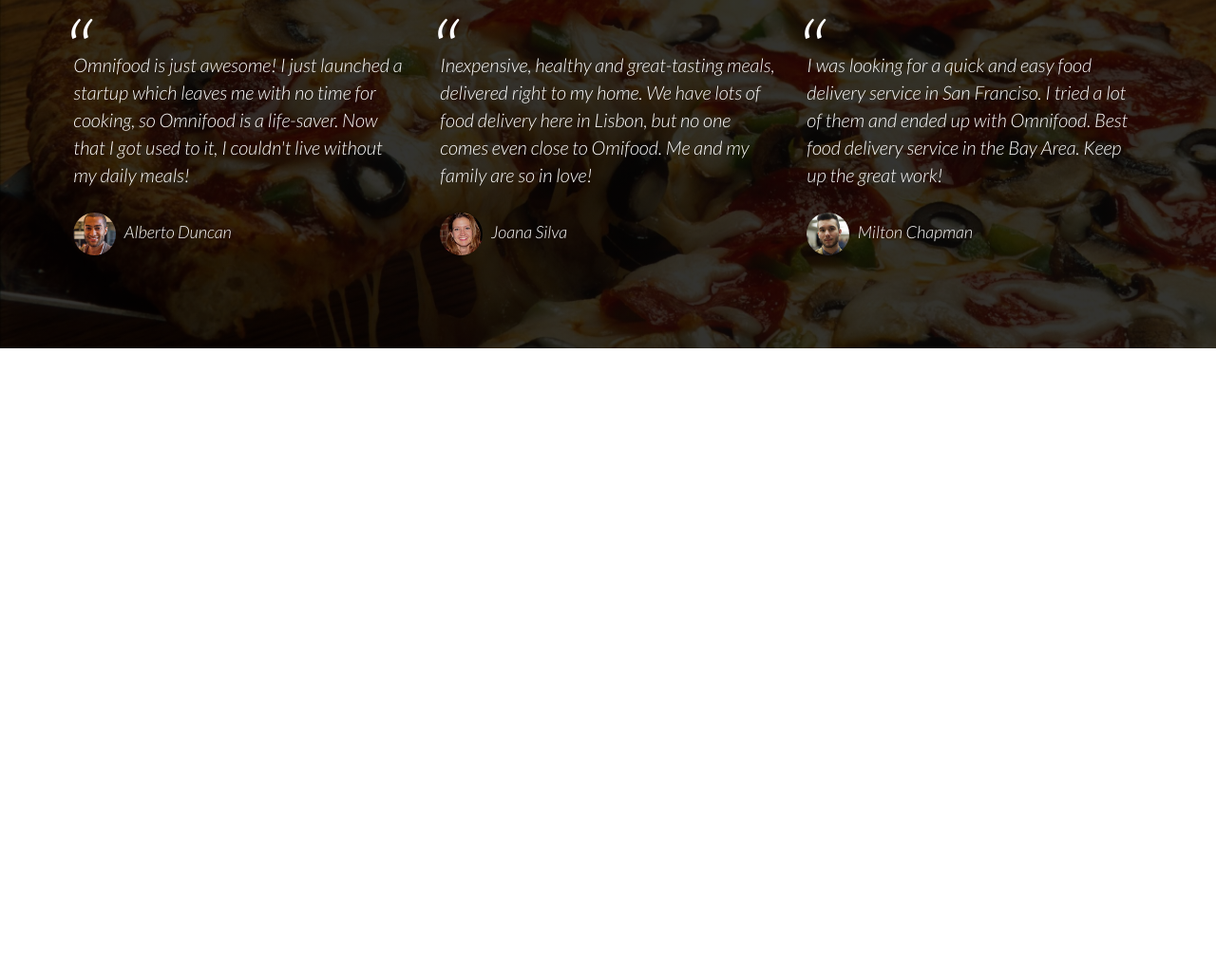
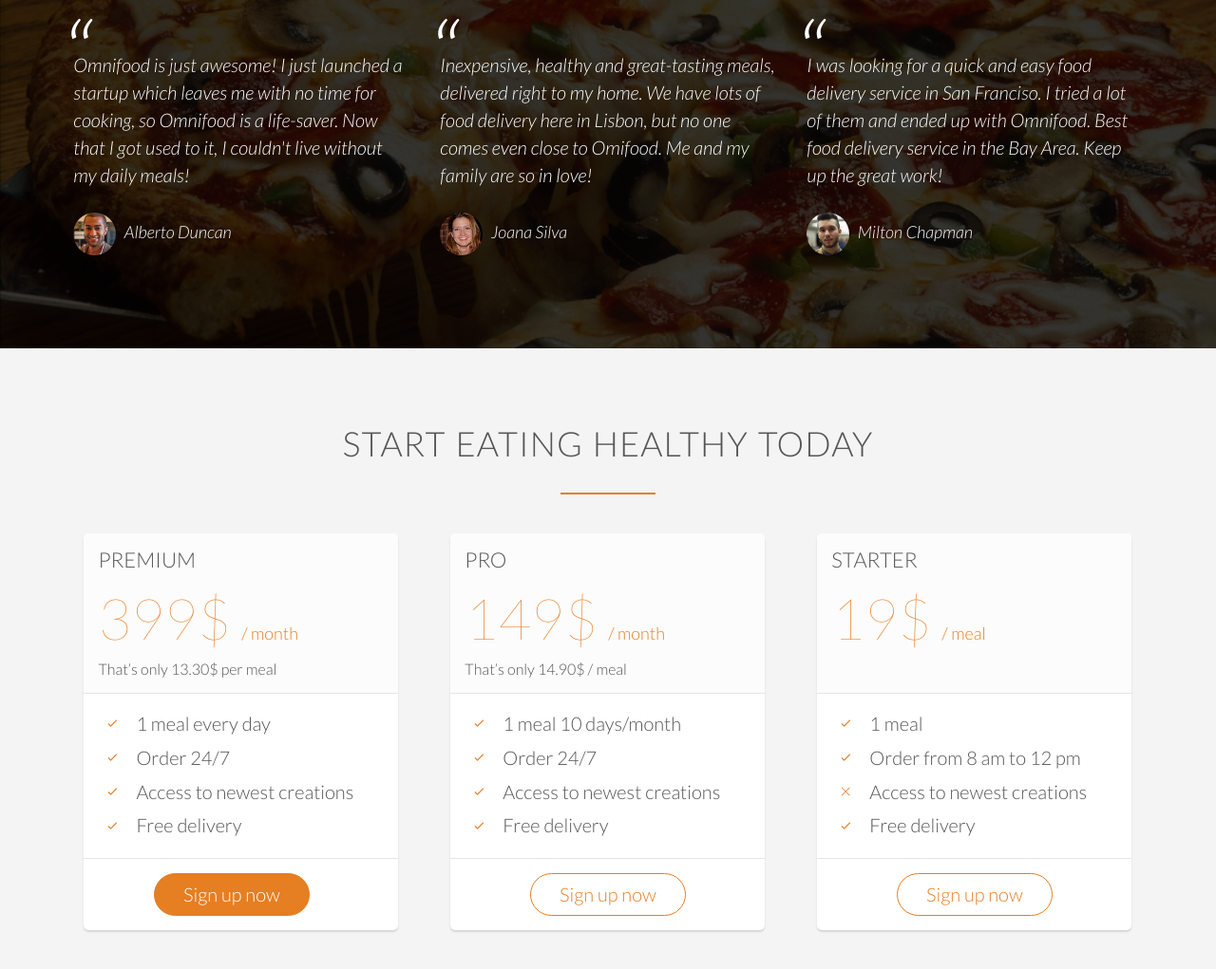
Before and after one commit to parth280197/FoodSite, a plain HTML site: page index.html in a window 1280 px wide. Shown: the part 3462-4483 px from the top of the page at 95% size. Before the commit the page ends 3829 px from the top, so only its background shows below. Drawn offline with Linux system fonts and the light colour scheme; files whose address does not match are found by name.

Commit message:
SignUpAdded

```diff
--- a/index.html
+++ b/index.html
@@ -277,8 +277,89 @@
                 </div>
             </div>
         </section>
+
+        <section class="section-plans">
+            <div class="row">
+                <h2>Start eating healthy today</h2>
+            </div>
+            <div class="row">
+                <div class="col span-1-of-3">
+                    <div class="plan-box">
+                        <div>
+                            <h3>Premium</h3>
+                            <p class="plan-price">399$ <span>/ month</span></p>
+                            <p class="plan-price-meal">That’s only 13.30$ per meal</p>
+                        </div>
+                        <div>
+                            <ul>
+                                <li><i class="ion-ios-checkmark-empty icon-small"></i>1 meal every day</li>
+                                <li><i class="ion-ios-checkmark-empty icon-small"></i>Order 24/7</li>
+                                <li><i class="ion-ios-checkmark-empty icon-small"></i>Access to newest creations</li>
+                                <li><i class="ion-ios-checkmark-empty icon-small"></i>Free delivery</li>
+                            </ul>
+                        </div>
+                        <div>
+                            <a href="#" class="btn btn-full">Sign up now</a>
+                        </div>
+                    </div>
+                </div>
+                <div class="col span-1-of-3">
+                    <div class="plan-box">
+                        <div>
+                            <h3>Pro</h3>
+                            <p class="plan-price">149$ <span>/ month</span></p>
+                            <p class="plan-price-meal">That’s only 14.90$ / meal</p>
+                        </div>
+                        <div>
+                            <ul>
+                                <li><i class="ion-ios-checkmark-empty icon-small"></i>1 meal 10 days/month</li>
+                                <li><i class="ion-ios-checkmark-empty icon-small"></i>Order 24/7</li>
+                                <li><i class="ion-ios-checkmark-empty icon-small"></i>Access to newest creations</li>
+                                <li><i class="ion-ios-checkmark-empty icon-small"></i>Free delivery</li>
+                            </ul>
+                        </div>
+                        <div>
+                            <a href="#" class="btn btn-ghost">Sign up now</a>
+                        </div>
+                    </div>
+                </div>
+                <div class="col span-1-of-3">
+                    <div class="plan-box">
+                        <div>
+                            <h3>Starter</h3>
+                            <p class="plan-price">19$ <span>/ meal</span></p>
+                            <p class="plan-price-meal">&nbsp;</p>
+                        </div>
+                        <div>
+                            <ul>
+                                <li><i class="ion-ios-checkmark-empty icon-small"></i>1 meal</li>
+                                <li><i class="ion-ios-checkmark-empty icon-small"></i>Order from 8 am to 12 pm</li>
+                                <li><i class="ion-ios-close-empty icon-small"></i>Access to newest creations</li>
+                                <li><i class="ion-ios-checkmark-empty icon-small"></i>Free delivery</li>
+                            </ul>
+                        </div>
+                        <div>
+                            <a href="#" class="btn btn-ghost">Sign up now</a>
+                        </div>
+                    </div>
+                </div>
+            </div>
+        </section>
     </body>
 </html>
 <!--
+Section 6: Sign up and pricing plans
+Title:
+Plan 2:
+
+
+
+
+
+Free delivery
+Plan 3:
+
+
+
 
 -->
--- a/resources/css/style.css
+++ b/resources/css/style.css
@@ -357,3 +357,48 @@
     margin-right: 5px;
     vertical-align: middle;
 }
+/*-------------------------------------------------------*/
+/*Sign-up*/
+/*-------------------------------------------------------*/
+.section-plans {
+    background-color: #f4f4f4;
+}
+.plan-box {
+    background-color: #fff;
+    border-radius: 5px;
+    width: 90%;
+    margin-left: 5%;
+    box-shadow: 0 2px 2px #d6d6d6;
+}
+.plan-box div {
+    padding: 15px;
+    border-bottom: 1px solid #e6e6e6;
+}
+.plan-box div:first-child {
+    background-color: #fcfcfc;
+    border-top-left-radius: 5px;
+    border-top-right-radius: 5px;
+}
+.plan-box div:last-child {
+    text-align: center;
+    border: 0;
+}
+.plan-price {
+    font-size: 300%;
+    font-weight: 100;
+    margin-bottom: 10px;
+    color:#e67e22;
+}
+.plan-price span {
+    font-size: 30%;
+    font-weight: 300;
+}
+.plan-price-meal {
+    font-size: 80%;
+}
+.plan-box ul {
+    list-style: none;
+}
+.plan-box ul li{
+    padding: 5px 0px;
+}
```
